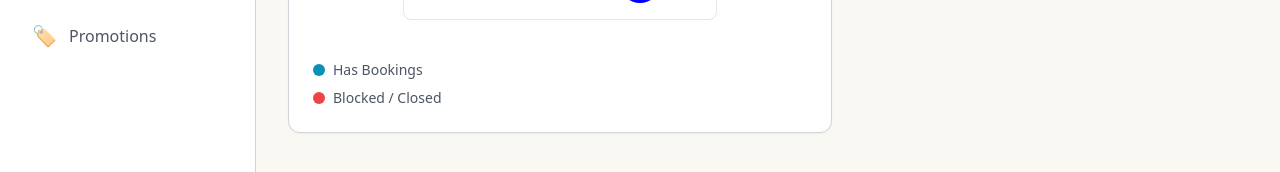
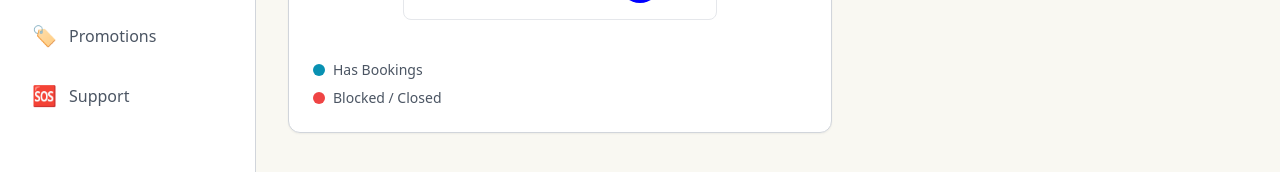
Before and after one commit to renatoquerales28-byte/extreme-cleaning-next, a Next.js app: page /admin/calendar in a window 1280 px wide. Shown: the part 419-591 px from the top of the page. Built offline with nearby package versions, Linux system fonts and the light colour scheme; no server answers; the database is empty.

Commit message:
Feat: Complete Customer Support feature (Modal, Admin Panel, Sidebar Link)

```diff
--- a/src/app/admin/layout.tsx
+++ b/src/app/admin/layout.tsx
@@ -24,6 +24,7 @@ export default function AdminLayout({
         { name: "Pricing", href: "/admin/pricing", icon: "💲" },
         { name: "Locations", href: "/admin/locations", icon: "📍" },
         { name: "Promotions", href: "/admin/promotions", icon: "🏷️" },
+        { name: "Support", href: "/admin/support", icon: "🆘" },
     ];
 
     return (
```
